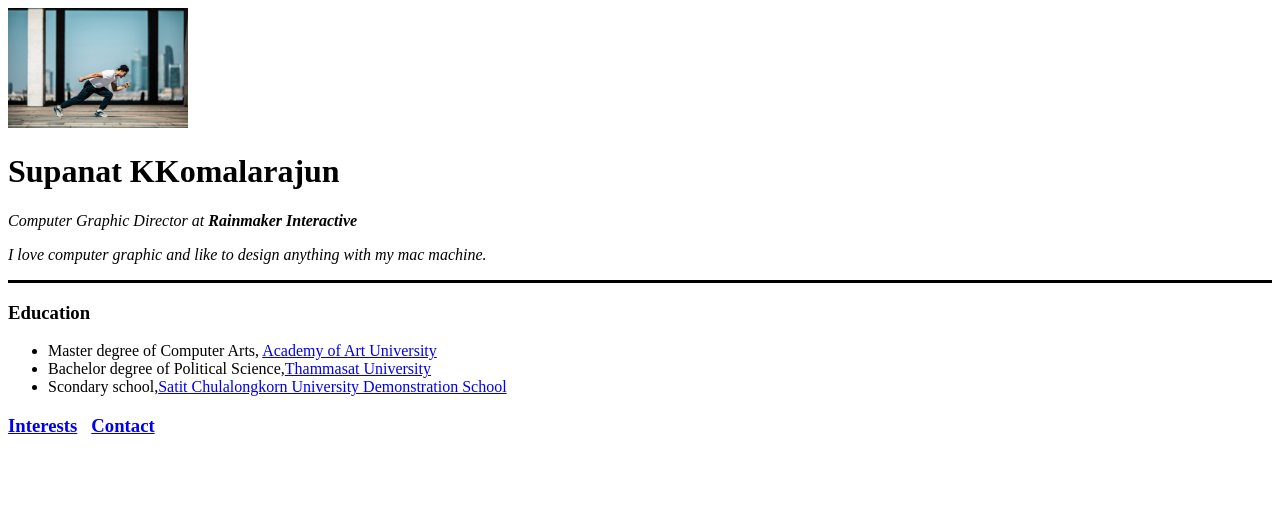
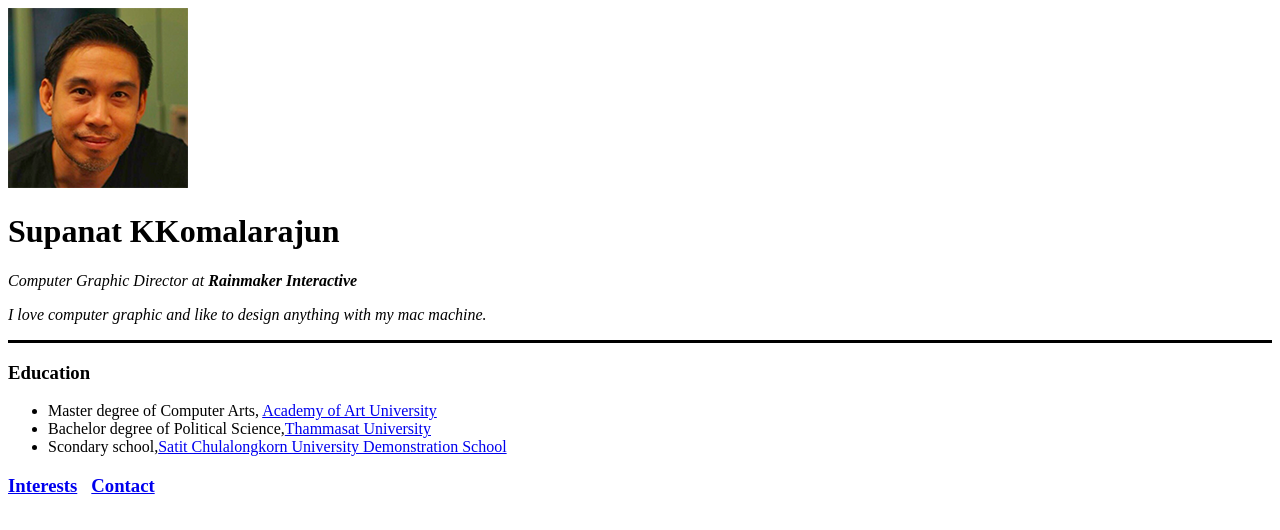
Before and after one commit to frogslayer/firstwebsite, a plain HTML site: page index.html in a window 1280 px wide. Drawn offline with Linux system fonts and the light colour scheme.

Commit message:
Update index.html

```diff
--- a/index.html
+++ b/index.html
@@ -9,7 +9,7 @@
 
 <body>
 
-    <img src="/images/runner.jpg" alt="supanat" width="180">
+    <img src="/images/me.png" alt="supanat" width="180">
     <h1>Supanat KKomalarajun</h1>
     <p>
         <em>Computer Graphic Director at <strong>Rainmaker Interactive</strong></em>
```
